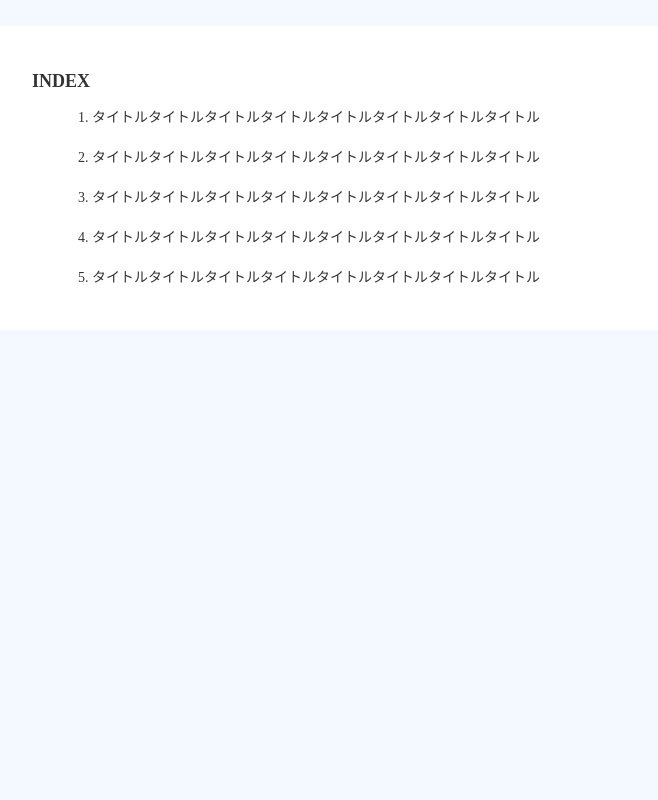
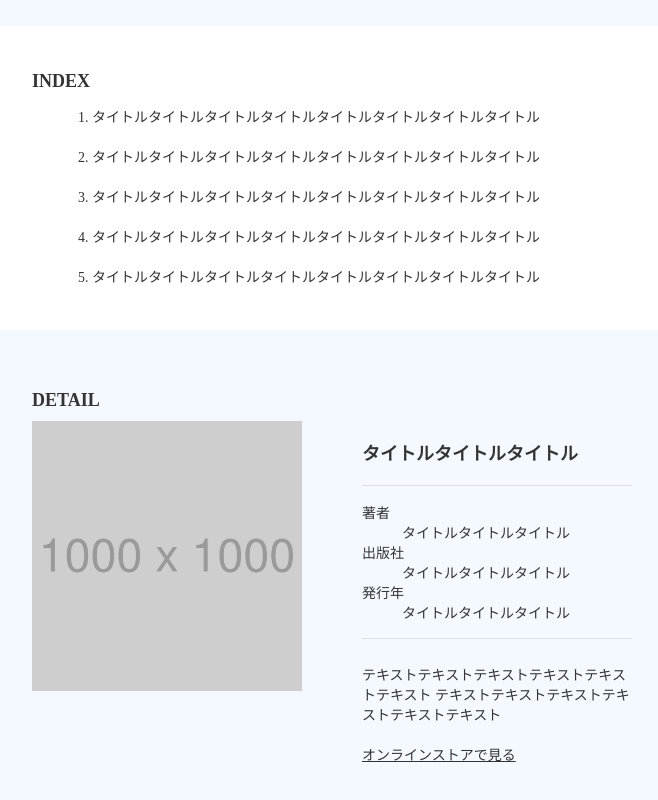
Before and after one commit to mayukorin/Photo-LP, a website: page public/index-answer.html in a window 1280 px wide. Shown: the part 531-1331 px from the top of the page, without its empty margins (308-966 px from the left). Before the commit the page ends 921 px from the top, so only its background shows below. Drawn offline with Linux system fonts and the light colour scheme.

Commit message:
detail完成

```diff
--- a/public/custom-answer.css
+++ b/public/custom-answer.css
@@ -68,3 +68,52 @@ img {
 #index .index-list li:last-child {
     margin-bottom: 0px;
 }
+
+/* DETAIL */
+#detail {
+    margin-bottom: 100px;
+}
+
+#detail .content {
+    display: flex;
+    align-items: flex-start;
+}
+
+#detail .content img {
+    width: 270px;
+    margin-right: 60px;
+}
+
+#detail .content .title {
+    font-weight: bold;
+    font-size: 1.125rem;
+}
+
+#detail .content .text p {
+    margin-bottom: 20px;
+}
+
+#detail .content dl {
+    display: flex;
+    flex-wrap: wrap;
+    margin-bottom: 25px;
+    padding: 16px 0;
+    border-top: solid 1px #dedede;
+    border-bottom: solid 1px #dedede;
+}
+
+#detail .content dt {
+    width: 25%;
+}
+
+#detail .content dd {
+    width: 75%;
+}
+
+#detail .content .link {
+    color: #333;
+}
+
+#detail .content .link:hover {
+    opacity: 0.8;
+}
--- a/public/index-answer.html
+++ b/public/index-answer.html
@@ -30,6 +30,31 @@
               </ol>
             </div>
           </section>
+
+          <section id="detail">
+            <div class="inner">
+              <h2 class="section-title">DETAIL</h2>
+              <div class="content">
+                <img class="img" src="img/detail.jpg" alt="">
+                <div class="text">
+                  <p class="title">タイトルタイトルタイトル</p>
+                  <dl>
+                    <dt>著者</dt>
+                    <dd>タイトルタイトルタイトル</dd>
+                    <dt>出版社</dt>
+                    <dd>タイトルタイトルタイトル</dd>
+                    <dt>発行年</dt>
+                    <dd>タイトルタイトルタイトル</dd>
+                  </dl>
+                  <p>
+                    テキストテキストテキストテキストテキストテキスト
+                    テキストテキストテキストテキストテキストテキスト
+                  </p>
+                  <a class="link" href="#" target="_blank" rel="noopener noreferrer">オンラインストアで見る</a>
+                </div>
+              </div>
+            </div>
+          </section>
         </main>
         <footer></footer>
     </div>
```
